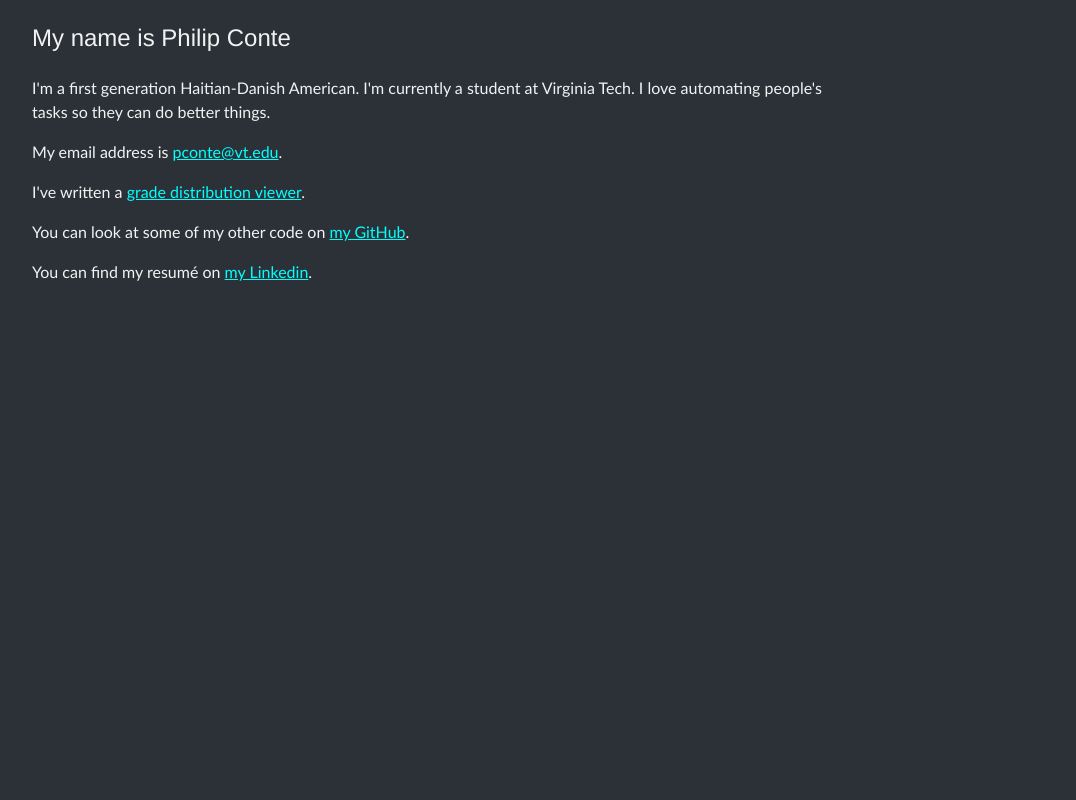
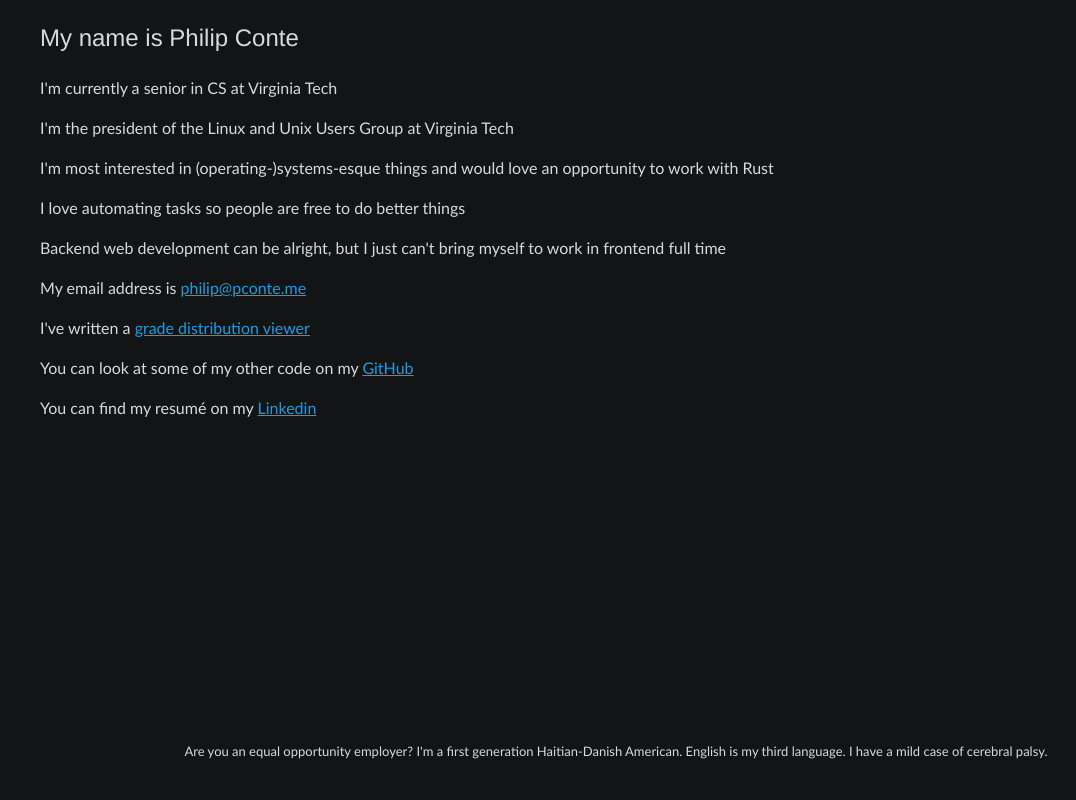
Before and after one commit to PhilipConte/philipconte.github.io, a plain HTML site: page index.html in a window 1280 px wide. Shown: the whole page, without its empty margins (24-1100 px from the left). Drawn offline with Linux system fonts and the light colour scheme.

Commit message:
content and style updates

```diff
--- a/index.html
+++ b/index.html
@@ -1,6 +1,5 @@
 <!DOCTYPE html>
 <html>
-
 <head>
   <meta charset="utf-8">
   <title>Philip Conte</title>
@@ -8,28 +7,42 @@
   <style type="text/css">
     body {
       line-height: 1.5;
+      background-color: #131415;
+      color: #d9d9d9;
+      font-family: Optima, Candara, times new roman, sans-serif;
+    }
+
+    main {
       margin-left: 3.5em;
       margin-right: 2em;
       max-width: 50em;
-      background-color: #2b3137;
-      color: #f2f2f2;
-      font-family: Optima, Candara, times new roman, sans-serif;
     }
 
     a {
-      color: aqua
+      color: #1c9de6;
     }
 
-    h1,
-    h2,
-    h3 {
-      font-family: Futura, helvetica, verdana, sans-serif;
+    h2 {
+      font-family: Futura, helvetica, sans-serif;
       text-align: left;
       font-weight: normal;
     }
 
+    footer {
+      position: fixed;
+      bottom: 0;
+      left: 0;
+      right: 0;
+    }
+
+    footer > p {
+      font-size: small;
+      text-align: center;
+      padding: 2em 2em;
+    }
+
     @media screen and (max-width: 600px) {
-      body {
+      main {
         margin-left: 0.4em;
         margin-right: 0.2em;
         max-width: 100%;
@@ -39,16 +52,22 @@
 </head>
 
 <body>
-  <h2>My name is Philip Conte</h2>
-  <p>
-    I'm a first generation Haitian-Danish American.
-    I'm currently a student at Virginia Tech.
-    I love automating people's tasks so they can do better things.
-  </p>
-  <p>My email address is <a href="mailto:pconte@vt.edu">pconte@vt.edu</a>.</p>
-  <p>I've written a <a href="http://distributions.pconte.me">grade distribution viewer</a>.</p>
-  <p>You can look at some of my other code on <a href="https://github.com/PhilipConte/">my GitHub</a>.</p>
-  <p>You can find my resumé on <a href="https://www.linkedin.com/in/philipmconte/">my Linkedin</a>.</p>
+  <main>
+    <h2>My name is Philip Conte</h2>
+    <p>I'm currently a senior in CS at Virginia Tech</p>
+    <p>I'm the president of the Linux and Unix Users Group at Virginia Tech</p>
+    <p>I'm most interested in (operating-)systems-esque things and would love an opportunity to work with Rust</p>
+    <p>I love automating tasks so people are free to do better things</p>
+    <p>Backend web development can be alright, but I just can't bring myself to work in frontend full time</p>
+    <p>My email address is <a href="mailto:philip@pconte.me">philip@pconte.me</a></p>
+    <p>I've written a <a href="http://distributions.pconte.me">grade distribution viewer</a></p>
+    <p>You can look at some of my other code on my <a href="https://github.com/PhilipConte/">GitHub</a></p>
+    <p>You can find my resumé on my <a href="https://www.linkedin.com/in/philipmconte/">Linkedin</a></p>
+  </main>
+  <footer>
+    <p>
+      Are you an equal opportunity employer? I'm a first generation Haitian-Danish American. English is my third language. I have a mild case of cerebral palsy.
+    </p>
+  </footer>
 </body>
-
 </html>
```
